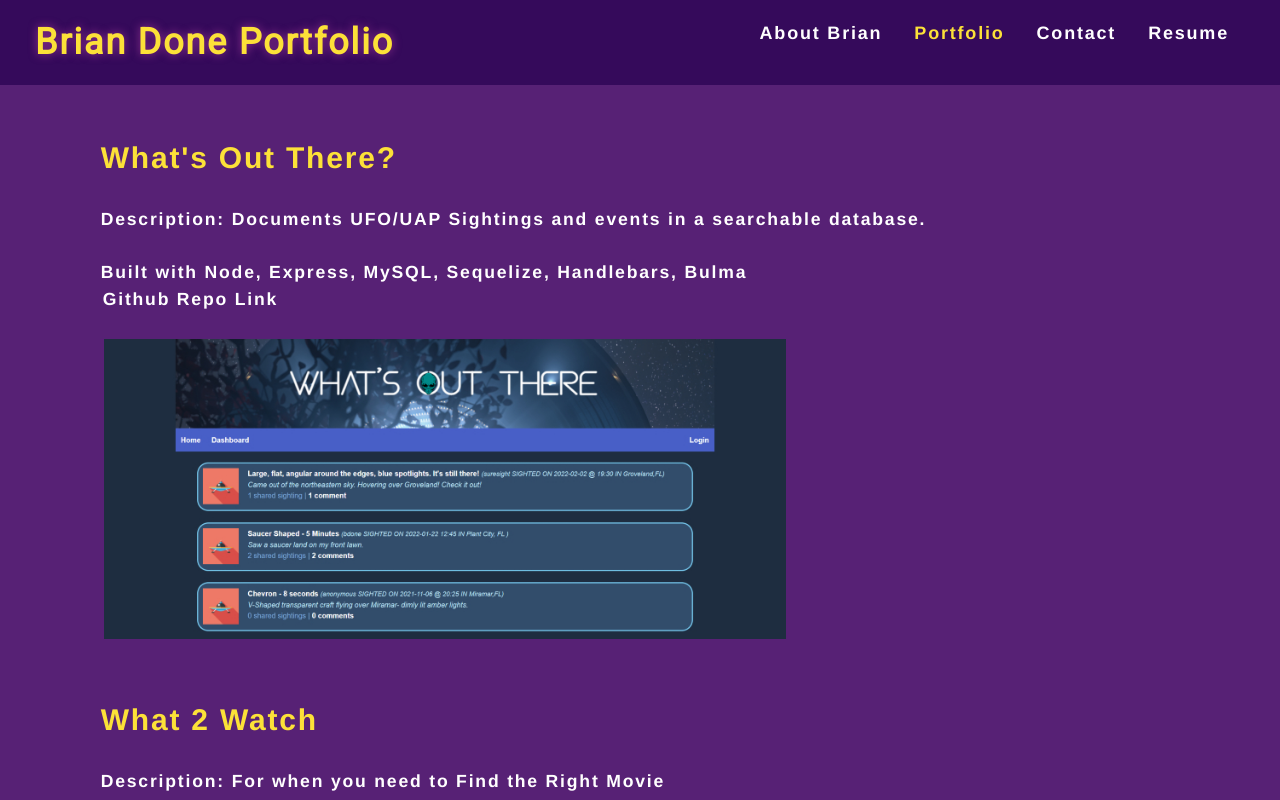
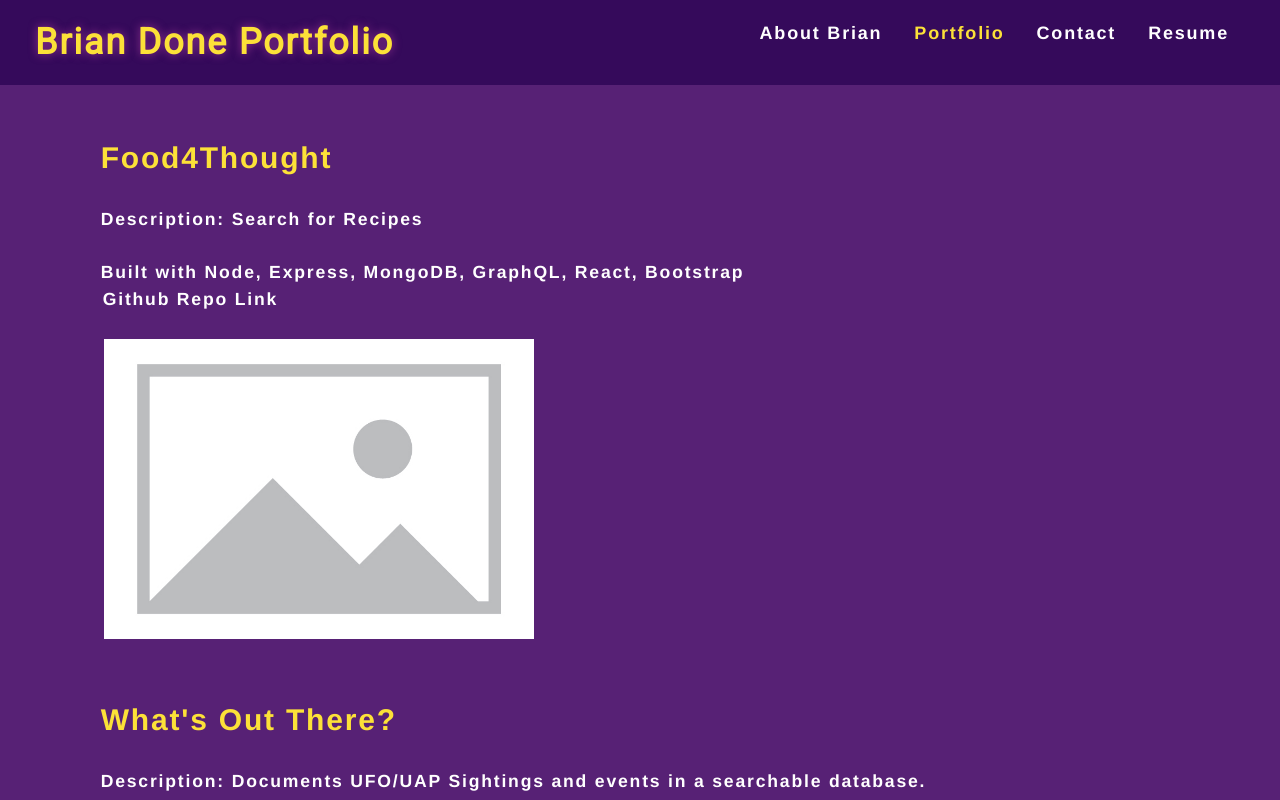
Before and after one commit to bdoneq7/brian-react-portfolio, a React (Create React App) app: page / in a window 1280 px wide. Both pictures are taken after a click on the item "Portfolio". Shown: the top 800 px of the page. Built offline with nearby package versions, Linux system fonts and the light colour scheme.

Commit message:
added food4thought project to portfolio

```diff
--- a/src/components/Portfolio/index.js
+++ b/src/components/Portfolio/index.js
@@ -1,5 +1,6 @@
 import React from "react";
 import gitLogo from "../../assets/images/github-logo.png"
+import image_0 from "../../assets/images/holder.jpg";
 import image_1 from "../../assets/images/whatsoutthere.jpg";
 import image_2 from "../../assets/images/what2watch.jpg";
 import image_3 from "../../assets/images/passwordgen.PNG";
@@ -8,6 +9,16 @@ import image_5 from "../../assets/images/scheduler.PNG";
 
 function Project(props) {
   const projectList = [
+    {
+      name: "Food4Thought",
+      type: "Node, Express, MongoDB, GraphQL, React, Bootstrap",
+      description: "Search for Recipes",
+      image: image_0,
+      appLink: "herokuapp.com",
+      gitLogo: gitLogo,
+      gitRepo: "https://github.com/Dapr1nc3/Food-App",
+      accessibility: "Recipe App"
+    },
     {
       name: "What's Out There?",
       type: "Node, Express, MySQL, Sequelize, Handlebars, Bulma",
```
